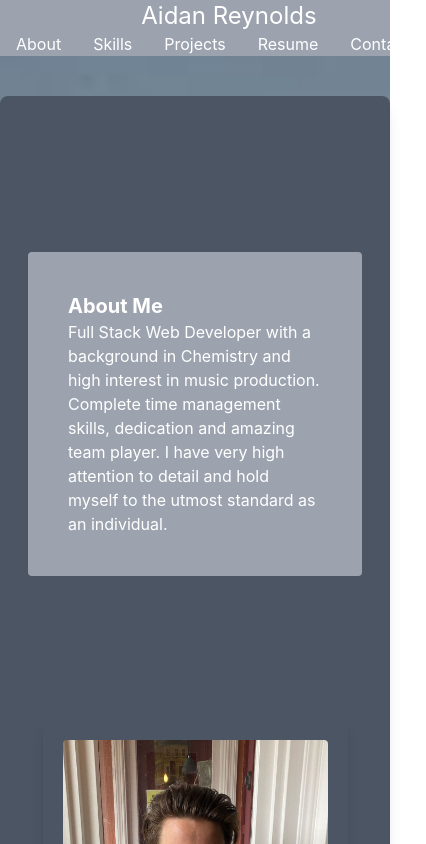
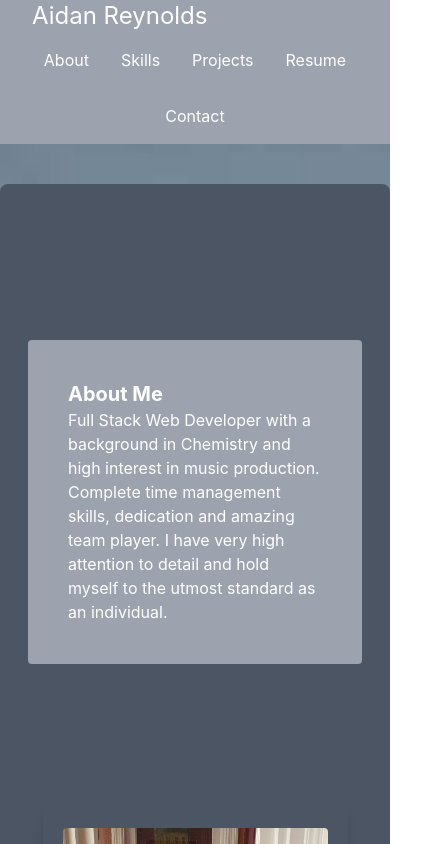
Before and after one commit to areyno20/react-portfolio, a React (Create React App) app: page / in a window 390 px wide. Shown: the top 844 px of the page, 426 px wide, since content can reach past the window. Built offline with nearby package versions, Linux system fonts and the light colour scheme.

Commit message:
fix nav bar mobile

```diff
--- a/src/components/navbar.js
+++ b/src/components/navbar.js
@@ -2,11 +2,11 @@ import React from 'react';
 
 export default function Navbars() {
     return (
-        <nav className='flex flex-col bg-gray-400 top-0 z-10 text-white justify-right md:sticky md:mr-auto md:border-l md:border-gray-700	flex flex-wrap items-center text-base justify-center' role='navigation'>
+        <nav className='flex flex-col bg-gray-400 top-0 z-10 text-white justify-right md:sticky md:mr-auto md:border-l md:border-gray-700' role='navigation'>
             <a href='#' className='pl-8'>
                 <h1 className='text-2xl'>Aidan Reynolds</h1>
             </a>
-            <div className='md:mr-auto md:ml-4 md:py-1 md:pl-4 md:border-gray-700'>
+            <div className='md:mr-auto md:ml-4 md:py-1 md:pl-4 md:border-gray-700 flex flex-wrap items-center text-base justify-center'>
                 <a href='#about' className='p-4'>About</a>
                 <a href='#skills' className='p-4'>Skills</a>
                 <a href='#projects' className='p-4'>Projects</a>
```
